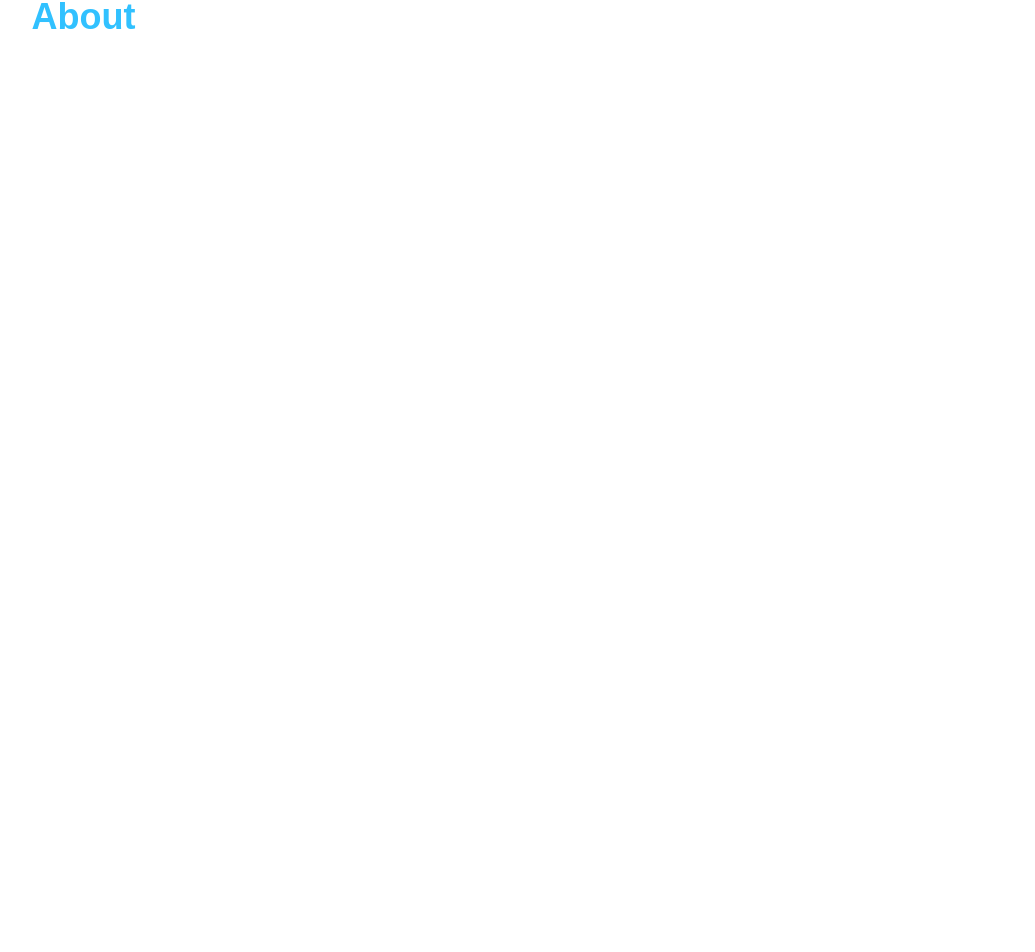
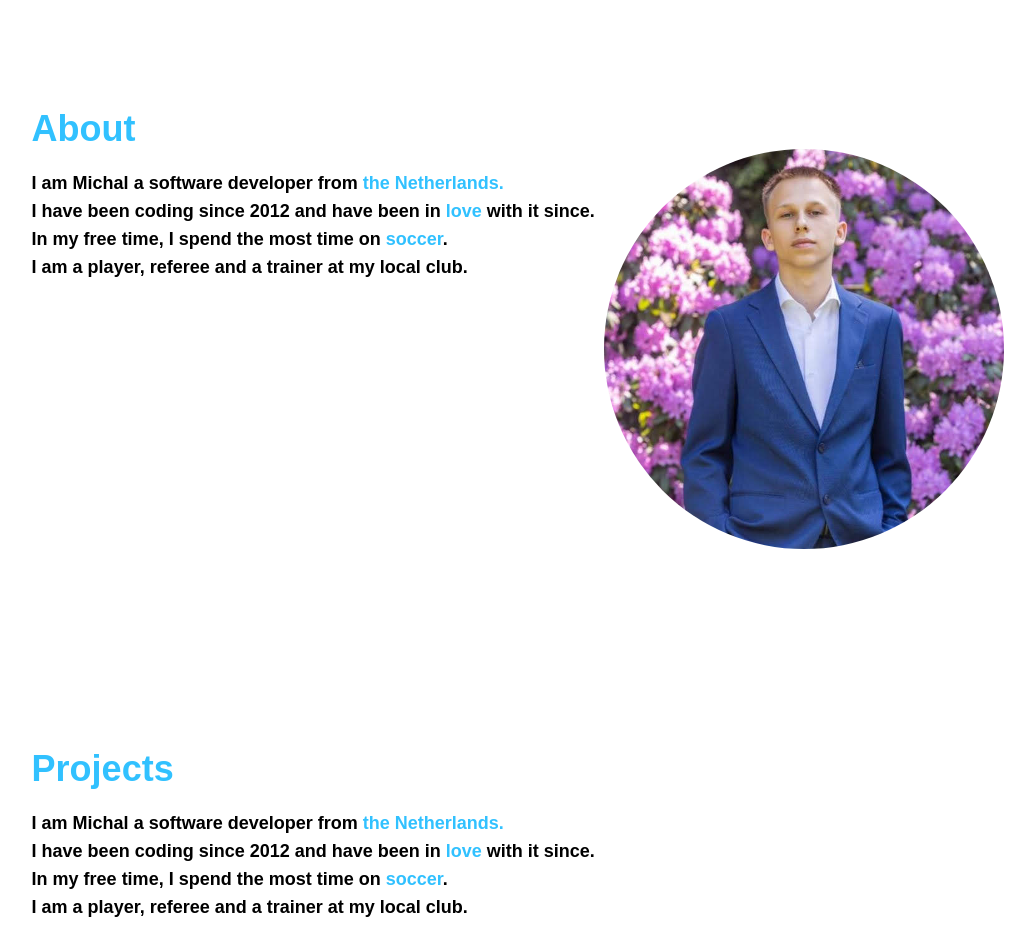
Before and after one commit to Scraayp/michalk.nl, a Next.js app: page / in a window 1280 px wide. Shown: the part 465-1417 px from the top of the page, without its empty margins (122-1157 px from the left). Before the commit the page ends 800 px from the top, so only its background shows below. Built offline with nearby package versions, Linux system fonts and the light colour scheme.

Commit message:
Finished the about me section, started working on projects

```diff
--- a/src/pages/index.tsx
+++ b/src/pages/index.tsx
@@ -1,6 +1,6 @@
-import Image from "next/image";
 import { Inter } from "next/font/google";
 import Navbar from "./components/navbar";
+import Image from "next/image";
 
 const inter = Inter({ subsets: ["latin"] });
 
@@ -13,11 +13,44 @@ export default function Home() {
           <span className="text-primary">Hey!</span> I am Michal,
         </h1>
         <h2 className="text-3xl font-bold text-center mt-10 text-black dark:text-white">
-          I build the <span className="text-primary">backend</span> side of apps and websites.
+          I build the <span className="text-primary">backend</span> side of apps
+          and websites.
         </h2>
       </div>
-      <div id="about" className="m-auto w-head mt-32">
-        <h1 className="text-left text-4xl font-bold text-primary">About</h1>
+      <div id="about" className="m-auto w-head mt-60 block h-64">
+        <h1 className="text-left text-4xl font-bold text-primary block">
+          About
+        </h1>
+        <p className="mt-5 font-semibold text-lg inline-block text-black dark:text-white">
+          I am Michal a software developer from{" "}
+          <span className="text-primary">the Netherlands.</span> <br />I have
+          been coding since 2012 and have been in{" "}
+          <span className="text-primary">love</span> with it since. <br />
+          In my free time, I spend the most time on{" "}
+          <span className="text-primary">soccer</span>. <br />I am a player,
+          referee and a trainer at my local club.
+        </p>
+        <Image
+          src={"/me.jpg"}
+          alt="Yeah, that's me."
+          width={400}
+          height={400}
+          className="rounded-full right-0 float-right"
+        />
+      </div>
+      <div id="projects" className="m-auto w-head mt-96 mb-40">
+        <h1 className="text-left text-4xl font-bold text-primary block">
+          Projects
+        </h1>
+        <p className="mt-5 font-semibold text-lg inline-block text-black dark:text-white">
+          I am Michal a software developer from{" "}
+          <span className="text-primary">the Netherlands.</span> <br />I have
+          been coding since 2012 and have been in{" "}
+          <span className="text-primary">love</span> with it since. <br />
+          In my free time, I spend the most time on{" "}
+          <span className="text-primary">soccer</span>. <br />I am a player,
+          referee and a trainer at my local club.
+        </p>
       </div>
     </main>
   );
```
Also changed, not shown: public/me.jpg (added).
